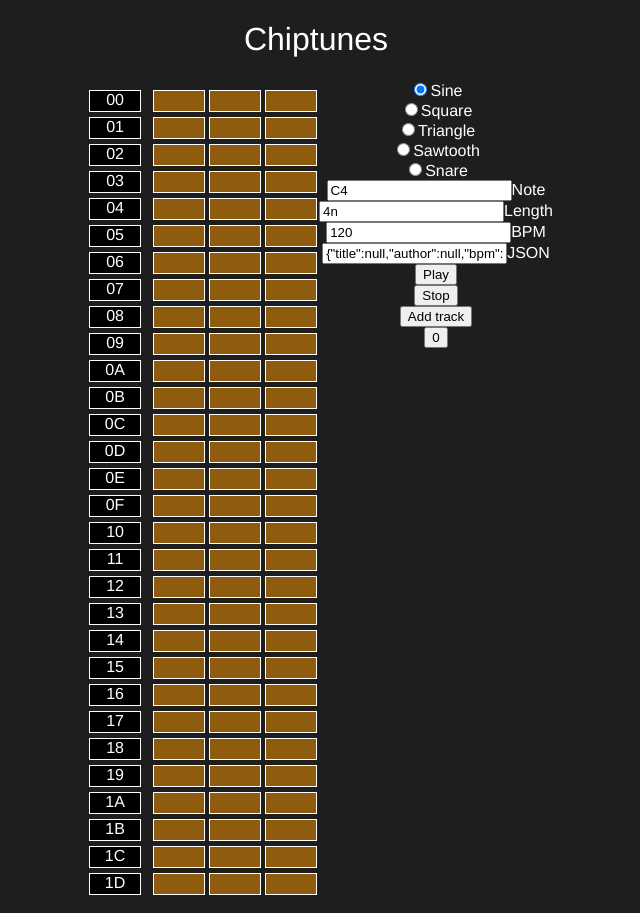
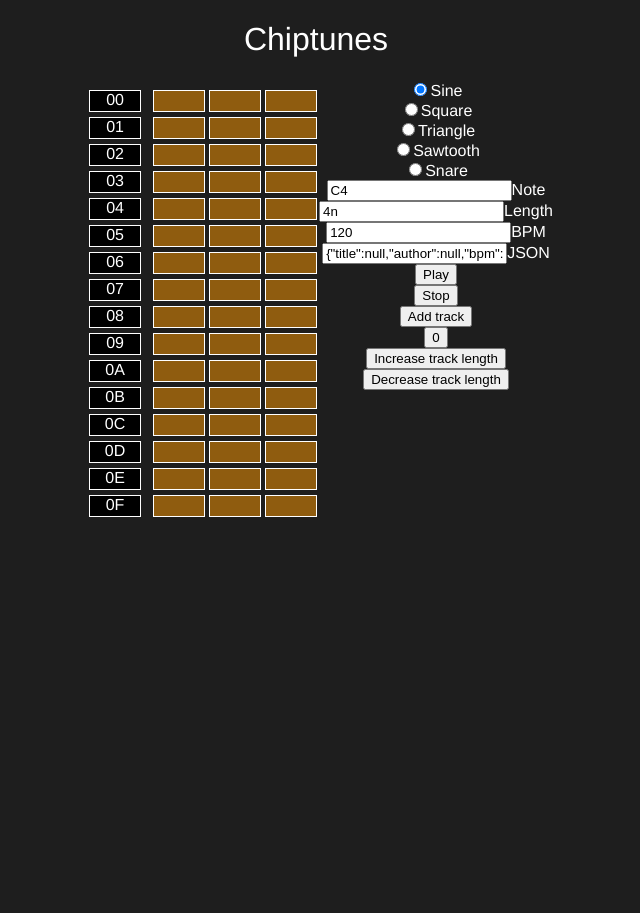
Before and after one commit to lex/chiptunes, a Vue app: page /#/ in a window 1280 px wide. Shown: the whole page, without its empty margins (324-964 px from the left). After the commit the page ends 800 px from the top, so only its background shows below. Built offline with nearby package versions, Linux system fonts and the light colour scheme.

Commit message:
add support for variable track lengths

```diff
--- a/src/components/HelloWorld.vue
+++ b/src/components/HelloWorld.vue
@@ -7,7 +7,7 @@
       </div>
       <div class="tracks-container">
         <div class="track-container" v-for="(channel, channelIndex) in channelsForCurrentTrack" :key="channelIndex">
-          <div v-for="(note, i) in channel" :class="`grid-item grid-item-${note.note ? 'selected' : 'unselected'}`" :key="i" :id="`${note.channel}:${note.index}`" v-on:click="clicked">{{note.selected ? note.note : ''}}</div>
+          <div v-for="(note, i) in channel" :class="`grid-item grid-item-${note.note ? 'selected' : 'unselected'}`" :key="i" :id="`${note.channel}:${note.index}`" v-on:click="clicked">{{note.note ? note.note : ''}}</div>
         </div>
       </div>
       <div>
@@ -46,6 +46,9 @@
         <div>
           <button v-for="(track, i) in song.tracks" :key="i" :id="i" v-on:click="selectTrack">{{ i }}</button>
         </div>
+        <button v-on:click="increaseTrackLength">Increase track length</button>
+        <br>
+        <button v-on:click="decreaseTrackLength">Decrease track length</button>
       </div>
     </div>
   </div>
@@ -54,7 +57,7 @@
 <script>
 import Tone from 'tone';
 
-const initialTrackLength = 30;
+const initialTrackLength = 16;
 const waveforms = ['sine', 'square', 'triangle', 'sawtooth'];
 
 export default {
@@ -93,8 +96,7 @@ export default {
         `toggling - track: ${track} channel: ${channel} slot: ${slot}`,
       );
 
-      item.selected = !item.selected;
-      if (item.selected) {
+      if (!item.note) {
         // eslint-disable-next-line
         console.log(`note: ${this.note} instrument: ${this.selectedWaveform}`);
         item.note = this.note;
@@ -117,18 +119,19 @@ export default {
         this.createChannel(2, initialTrackLength),
       ];
     },
-    createChannel(channel, trackLength) {
-      const note = {
+    createNote(channel, index) {
+      return {
         note: null,
         length: null,
         instrument: null,
         channel,
+        index,
       };
-
-      return [...Array(trackLength).keys()].map(index => ({
-        ...note,
-        index,
-      }));
+    },
+    createChannel(channel, trackLength) {
+      return [...Array(trackLength).keys()].map(index =>
+        this.createNote(channel, index),
+      );
     },
     createSynth(type) {
       return new Tone.Synth({
@@ -173,13 +176,14 @@ export default {
               this.currentTrack === this.song.tracks.length - 1
                 ? 0
                 : this.currentTrack + 1;
+            this.currentPosition = 0;
+          } else {
+            // change position in track
+            this.currentPosition =
+              this.currentPosition === this.currentTrackLength - 1
+                ? 0
+                : this.currentPosition + 1;
           }
-
-          // change position in track
-          this.currentPosition =
-            this.currentPosition === this.currentTrackLength - 1
-              ? 0
-              : this.currentPosition + 1;
 
           const channels = this.channelsForCurrentTrack;
 
@@ -225,6 +229,16 @@ export default {
     },
     addTrack() {
       this.song.tracks.push(this.createTrack());
+    },
+    increaseTrackLength() {
+      const channels = this.channelsForCurrentTrack;
+      channels.forEach((channel, index) =>
+        channel.push(this.createNote(index, channel.length)),
+      );
+    },
+    decreaseTrackLength() {
+      const channels = this.channelsForCurrentTrack;
+      channels.forEach(channel => channel.pop());
     },
   },
   computed: {
```
Also changed, not shown: doc/hours.md (+2 -2 lines).
